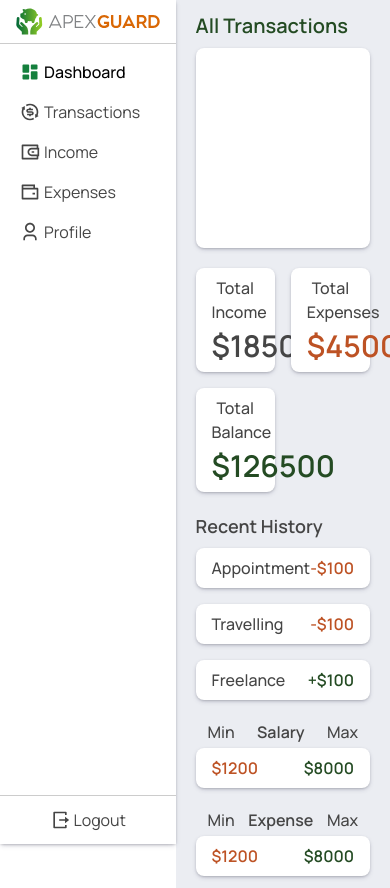
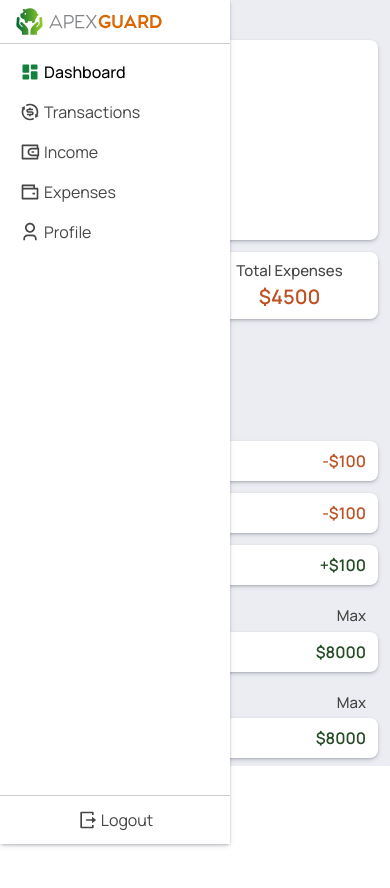
Before and after one commit to BhuvanPdDahal/ApexGuard, a Next.js app: page /dashboard in a window 390 px wide. After the commit the page ends 844 px from the top, so only its background shows below. Built offline with nearby package versions, Linux system fonts and the light colour scheme.

Commit message:
Dashboard & Income made responsive

```diff
--- a/components/Dashboard.tsx
+++ b/components/Dashboard.tsx
@@ -2,64 +2,64 @@ import Header from "./Header";
 
 const Dashboard = () => {
     return (
-        <div className='bg-dim flex-1 px-5 py-3'>
+        <div className='bg-dim flex-1 px-3 vs:px-4 sm:px-5 py-2 vs:py-3'>
             <Header
                 title='All Transactions'
             />
-            <div className='flex flex-col lg:flex-row gap-5 mt-2'>
+            <div className='flex flex-col lg:flex-row gap-3 vs:gap-5 mt-2'>
                 <div className='w-full'>
                     <div className='bg-white h-200px w-full rounded-lg shadow-second'></div>
-                    <ul className='grid grid-cols-2 gap-4 mt-5'>
-                        <li className='bg-white px-4 py-2 rounded-lg shadow-second'>
-                            <div className='text-md font-medium text-normal text-center'>Total Income</div>
-                            <div className='text-3xl font-semibold text-normal text-center mt-1'>$18500</div>
+                    <ul className='grid grid-cols-2 gap-3 sm:gap-4 mt-3 vs:mt-4 sm:mt-5'>
+                        <li className='bg-white px-3 vs:px-4 py-2 rounded-lg shadow-second'>
+                            <div className='text-15px vs:text-base font-medium text-normal text-center'>Total Income</div>
+                            <div className='text-xl vs:text-2xl sm:text-3xl font-semibold text-normal text-center vs:mt-2px sm:mt-1'>$18500</div>
                         </li>
-                        <li className='bg-white px-4 py-2 rounded-lg shadow-second'>
-                            <div className='text-md font-medium text-normal text-center'>Total Expenses</div>
-                            <div className='text-3xl font-semibold text-tertiary text-center mt-1'>$4500</div>
+                        <li className='bg-white px-3 vs:px-4 py-2 rounded-lg shadow-second'>
+                            <div className='text-15px vs:text-base font-medium text-normal text-center'>Total Expenses</div>
+                            <div className='text-xl vs:text-2xl sm:text-3xl font-semibold text-tertiary text-center vs:mt-2px sm:mt-1'>$4500</div>
                         </li>
-                        <li className='bg-white px-4 py-2 rounded-lg shadow-second'>
-                            <div className='text-md font-medium text-normal text-center'>Total Balance</div>
-                            <div className='text-3xl font-semibold text-primary text-center mt-1'>$126500</div>
+                        <li className='bg-white px-3 vs:px-4 py-2 rounded-lg shadow-second'>
+                            <div className='text-15px vs:text-base font-medium text-normal text-center'>Total Balance</div>
+                            <div className='text-xl vs:text-2xl sm:text-3xl font-semibold text-primary text-center vs:mt-2px sm:mt-1'>$126500</div>
                         </li>
                     </ul>
                 </div>
                 <div className='w-full'>
                     <div>
-                        <h2 className='text-normal font-semibold text-lg'>Recent History</h2>
-                        <ul className='mt-2 flex flex-col gap-4'>
-                            <li className='bg-white flex justify-between px-4 py-2 rounded-lg shadow-second'>
-                                <div className='text-md font-medium text-normal'>Appointment</div>
+                        <h2 className='text-normal font-semibold sm:text-lg'>Recent History</h2>
+                        <ul className='mt-2 flex flex-col gap-3 sm:gap-4'>
+                            <li className='bg-white flex justify-between px-3 vs:px-4 py-2 rounded-lg shadow-second'>
+                                <div className='text-15px vs:text-base font-medium text-normal'>Appointment</div>
                                 <div className='font-semibold text-tertiary'>-$100</div>
                             </li>
-                            <li className='bg-white flex justify-between px-4 py-2 rounded-lg shadow-second'>
-                                <div className='text-md font-medium text-normal'>Travelling</div>
+                            <li className='bg-white flex justify-between px-3 vs:px-4 py-2 rounded-lg shadow-second'>
+                                <div className='text-15px vs:text-base font-medium text-normal'>Travelling</div>
                                 <div className='font-semibold text-tertiary'>-$100</div>
                             </li>
-                            <li className='bg-white flex justify-between px-4 py-2 rounded-lg shadow-second'>
-                                <div className='text-md font-medium text-normal'>Freelance</div>
+                            <li className='bg-white flex justify-between px-3 vs:px-4 py-2 rounded-lg shadow-second'>
+                                <div className='text-15px vs:text-base font-medium text-normal'>Freelance</div>
                                 <div className='font-semibold text-primary'>+$100</div>
                             </li>
                         </ul>
                     </div>
                     <div className='mt-5'>
-                        <h3 className='flex justify-between text-normal text-md px-3'>
+                        <h3 className='flex justify-between text-normal text-15px vs:text-base px-3'>
                             <div className='font-medium'>Min</div>
                             <div className='font-semibold'>Salary</div>
                             <div className='font-medium'>Max</div>
                         </h3>
-                        <div className='bg-white flex justify-between px-4 py-2 mt-1 rounded-lg shadow-second'>
+                        <div className='bg-white flex justify-between px-3 vs:px-4 py-2 mt-1 rounded-lg shadow-second'>
                             <div className='font-semibold text-tertiary'>$1200</div>
                             <div className='font-semibold text-primary'>$8000</div>
                         </div>
                     </div>
                     <div className='mt-5'>
-                        <h3 className='flex justify-between text-normal text-md px-3'>
+                        <h3 className='flex justify-between text-normal text-15px vs:text-base px-3'>
                             <div className='font-medium'>Min</div>
                             <div className='font-semibold'>Expense</div>
                             <div className='font-medium'>Max</div>
                         </h3>
-                        <div className='bg-white flex justify-between px-4 py-2 mt-1 rounded-lg shadow-second'>
+                        <div className='bg-white flex justify-between px-3 vs:px-4 py-2 mt-1 rounded-lg shadow-second'>
                             <div className='font-semibold text-tertiary'>$1200</div>
                             <div className='font-semibold text-primary'>$8000</div>
                         </div>
--- a/components/Header.tsx
+++ b/components/Header.tsx
@@ -5,7 +5,7 @@ interface HeaderProp {
 const Header = ({ title }: HeaderProp) => {
     return (
         <header>
-            <h1 className='text-primary font-semibold text-xl'>{title}</h1>
+            <h1 className='text-primary font-semibold vs:text-lg sm:text-xl'>{title}</h1>
         </header>
     )
 };
--- a/components/Income.tsx
+++ b/components/Income.tsx
@@ -12,33 +12,33 @@ import InputForm from './InputForm';
 
 const Income = () => {
     return (
-        <div className='bg-dim flex-1 px-5 py-3'>
+        <div className='bg-dim flex-1 px-3 vs:px-4 sm:px-5 py-2 vs:py-3'>
             <Header
                 title='Incomes'
             />
-            <div className='bg-white flex justify-center gap-3 px-4 py-3 mt-2 rounded-lg shadow-second'>
-                <span className='font-medium text-normal'>Total Income:</span>
+            <div className='bg-white flex items-center justify-center gap-3 px-3 vs:px-4 py-2 vs:py-3 mt-2 rounded-lg shadow-second'>
+                <span className='font-medium text-normal text-15px vs:text-base'>Total Income:</span>
                 <span className='font-semibold text-primary'>$16500</span>
             </div>
             <div className='flex flex-col lg:flex-row gap-5 mt-5'>
                 <InputForm />
                 <ul className='w-full'>
-                    <li className='bg-white flex items-center justify-between p-3 mt-2 rounded-lg shadow-second'>
+                    <li className='bg-white flex items-center justify-between p-2 vs:p-3 mt-2 rounded-lg shadow-second'>
                         <div className='flex items-center gap-3'>
                             <div className='p-2 bg-secondary rounded-md'>
-                                <RiBitCoinFill size={30} />
+                                <RiBitCoinFill className='text-27px sm:text-30px' />
                             </div>
                             <div>
-                                <h3 className='text-normal font-semibold'>From Freelancing</h3>
-                                <div className='flex gap-3 text-sm text-medium'>
+                                <h3 className='text-normal font-semibold text-15px vs:text-base'>From Freelancing</h3>
+                                <div className='flex gap-2 vs:gap-3 text-13px vs:text-sm text-medium'>
                                     <p>$1200</p>
                                     <p>2023/12/09</p>
                                     <p>Freelancing</p>
                                 </div>
                             </div>
                         </div>
-                        <div className='p-2 rounded-full bg-grey text-normal cursor-pointer hover:bg-darkgrey'>
-                            <RiDeleteBin6Line size={20} />
+                        <div className='p-1 vs:p-2 rounded-full bg-grey text-normal cursor-pointer hover:bg-darkgrey'>
+                            <RiDeleteBin6Line className='h-18px sm:h-20px' />
                         </div>
                     </li>
                 </ul>
--- a/components/Sidebar.tsx
+++ b/components/Sidebar.tsx
@@ -20,7 +20,7 @@ const Sidebar = () => {
     const pathname = usePathname();
 
     return (
-        <section className='sticky top-0 z-10 h-screen w-250px bg-white flex flex-col shadow-second'>
+        <section className='fixed sm:sticky left-0 bottom-0 sm:top-0 z-10 h-screen w-230px bg-white flex flex-col shadow-second'>
             <header className='border-b border-solid border-grey px-3 py-1'>
                 <img
                     src="/images/logos/main-logo.svg"
--- a/tailwind.config.ts
+++ b/tailwind.config.ts
@@ -15,6 +15,9 @@ const config: Config = {
             },
             spacing: {
                 '1px': '1px',
+                '2px': '2px',
+                '13px': '13px',
+                '18px': '18px',
                 '20px': '20px',
                 '35px': '35px',
                 '40px': '40px',
@@ -22,6 +25,7 @@ const config: Config = {
                 '50px': '50px',
                 '60px': '60px',
                 '200px': '200px',
+                '230px': '230px',
                 '250px': '250px',
             },
             colors: {
@@ -39,7 +43,11 @@ const config: Config = {
                 'medium': '#999',
             },
             fontSize: {
+                '13px': '13px',
                 '15px': '15px',
+                '20px': '20px',
+                '27px': '27px',
+                '30px': '30px',
             },
             minHeight: {
                 'rem': 'calc(100vh - 61px)',
```
Also changed, not shown: components/InputForm.tsx (+8 -8 lines).
